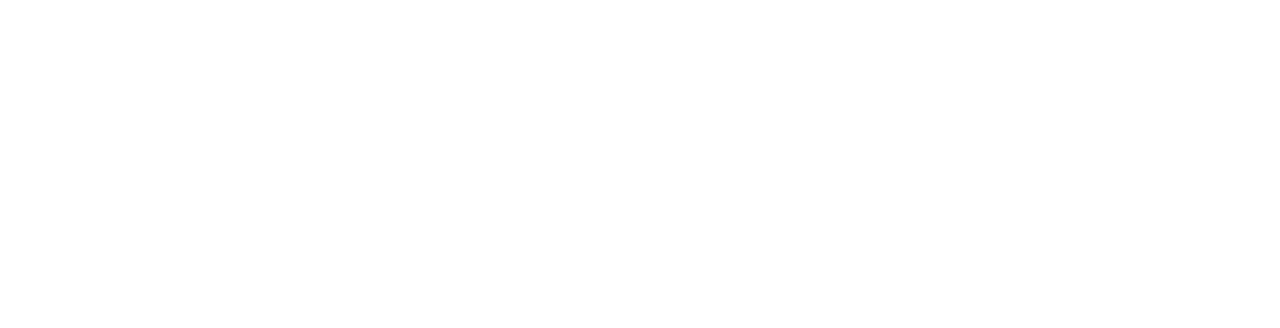
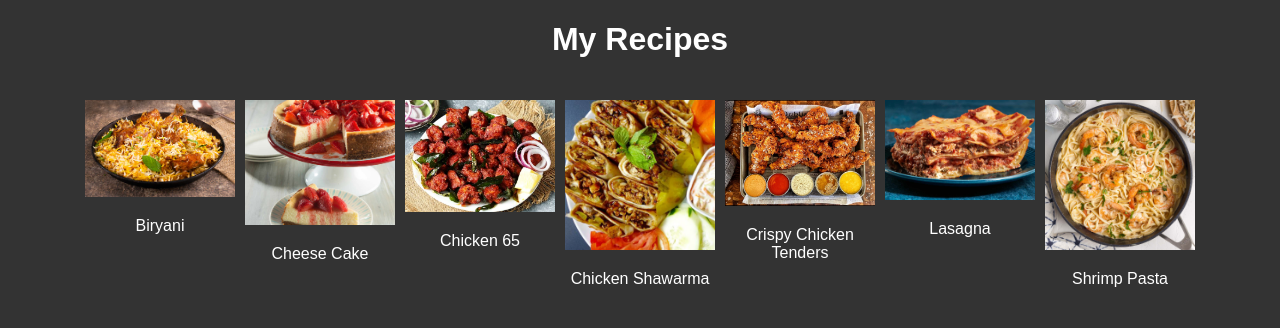
Before and after one commit to nvearust/odin-recipes, a plain HTML site: page index.html in a window 1280 px wide. Drawn offline with Linux system fonts and the light colour scheme.

Commit message:
modified css, README, and added cheesecake recipe.

```diff
--- a/index.html
+++ b/index.html
@@ -4,9 +4,40 @@
     <meta charset="UTF-8">
     <meta name="viewport" content="width=device-width, initial-scale=1.0">
     <link rel="stylesheet" href="style.css">
-    <title>Document</title>
+    <title>My Recipes</title>
 </head>
 <body>
+    <h1>My Recipes</h1>
 
+    <div class="gallery">
+        <a href="recipes/biryani.html">
+            <img src="Images/Biryani.png" alt="Biryani">
+            <p>Biryani</p>
+        </a>
+        <a href="recipes/cheese-cake.html">
+            <img src="Images/Cheese-Cake.png" alt="Cheese Cake">
+            <p>Cheese Cake</p>
+        </a>
+        <a href="recipes/chicken-65.html">
+            <img src="Images/Chicken-65.png" alt="Chicken 65">
+            <p>Chicken 65</p>
+        </a>
+        <a href="recipes/chicken-shawarma.html">
+            <img src="Images/Chicken-Shawarma.png" alt="Chicken Shawarma">
+            <p>Chicken Shawarma</p>
+        </a>
+        <a href="recipes/crispy-chicken-strips.html">
+            <img src="Images/Crispy-Chicken-Tenders.png" alt="Crispy Chicken Tenders">
+            <p>Crispy Chicken Tenders</p>
+        </a>
+        <a href="recipes/lasagna.html">
+            <img src="Images/Lasagna.png" alt="Lasagna">
+            <p>Lasagna</p>
+        </a>
+        <a href="recipes/shrimp-pasta.html">
+            <img src="Images/Shrimp-Pasta.png" alt="Shrimp Pasta">
+            <p>Shrimp Pasta</p>
+        </a>
+    </div>
 </body>
 </html>
--- a/recipes/recipes-style.css
+++ b/recipes/recipes-style.css
@@ -1,23 +1,50 @@
-img {
-    max-width: fit-content;
-    margin-left: auto;
-    margin-right: auto;
+body {
+    font-family: Arial, sans-serif;
+    background-color: #333;
+    text-align: center;
 }
+
 h1 {
-    max-width: fit-content;
-    margin-left: auto;
-    margin-right: auto;
-    font-family: sans-serif 'Times New Roman', Times, serif;
+    color: #fff;
 }
 
 p {
-    font-family: sans-serif 'Times New Roman', Times, serif;
+    color: #fff;
 }
 
-body {
-    background-image: url("../Images/Background.png");
-    background-position: center;
-    background-repeat: no-repeat;
-    height: 100vh;
-    margin: 0;
+h2 {
+    color: #fff;
 }
+
+h3 {
+    color: #fff;
+}
+
+div {
+    color: #fff;
+}
+
+.gallery {
+    display: flex;
+    flex-wrap: wrap;
+    justify-content: center;
+    gap: 10px;
+    padding: 20px;
+}
+
+.gallery a {
+    display: block;
+    width: 150px;
+    text-align: center;
+    color: #fff;
+    text-decoration: none;
+}
+
+.gallery img {
+    width: 100%;
+    height: auto;
+}
+
+li {
+    color: #fff;
+}
--- a/style.css
+++ b/style.css
@@ -0,0 +1,30 @@
+body {
+    font-family: Arial, sans-serif;
+    background-color: #333;
+    text-align: center;
+}
+
+h1 {
+    color: #fff;
+}
+
+.gallery {
+    display: flex;
+    flex-wrap: wrap;
+    justify-content: center;
+    gap: 10px;
+    padding: 20px;
+}
+
+.gallery a {
+    display: block;
+    width: 150px;
+    text-align: center;
+    color: #fff;
+    text-decoration: none;
+}
+
+.gallery img {
+    width: 100%;
+    height: auto;
+}
```
Also changed, not shown: recipes/biryani.html (+1 -0 lines), recipes/cheese-cake.html (+34 -0 lines), 1 other file.
